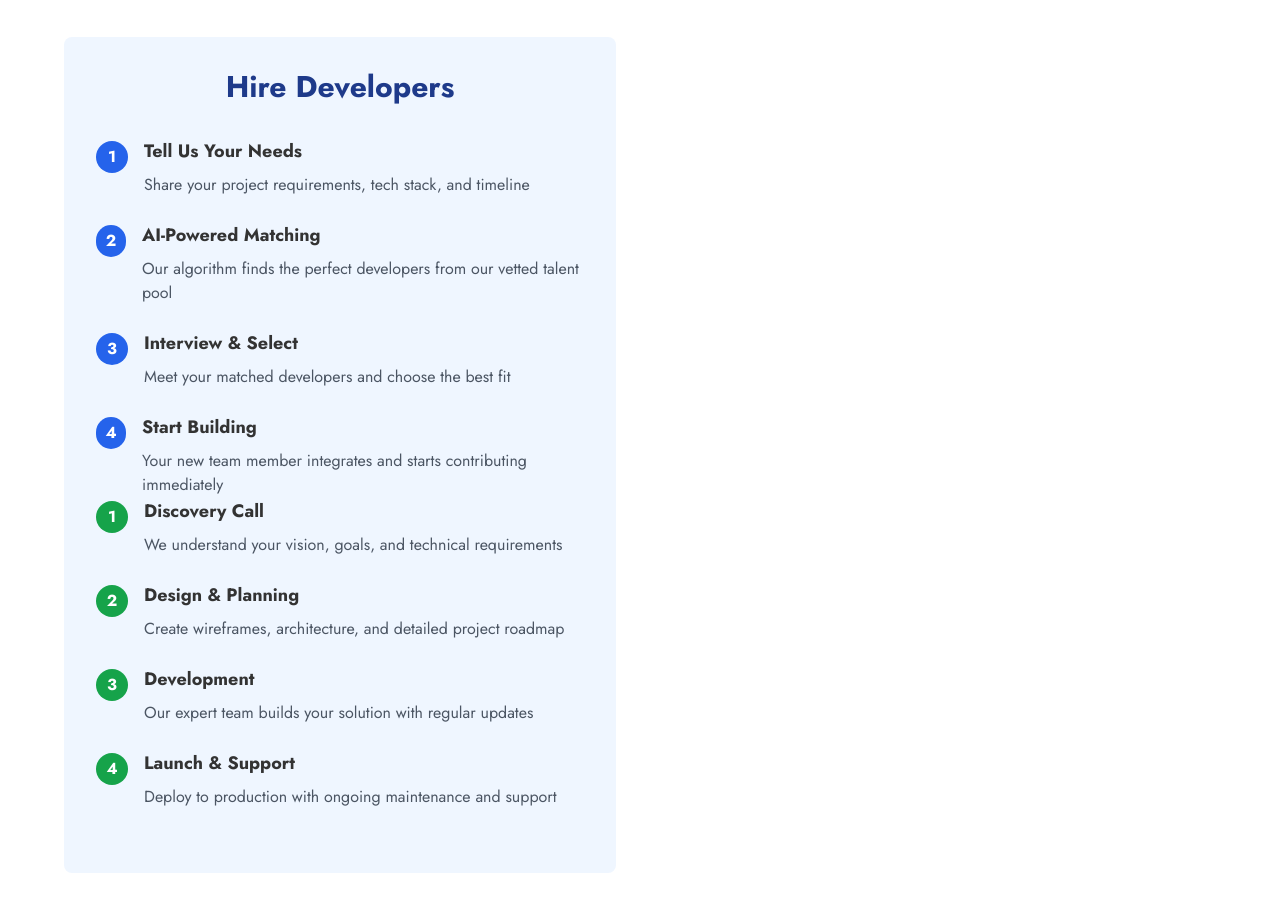
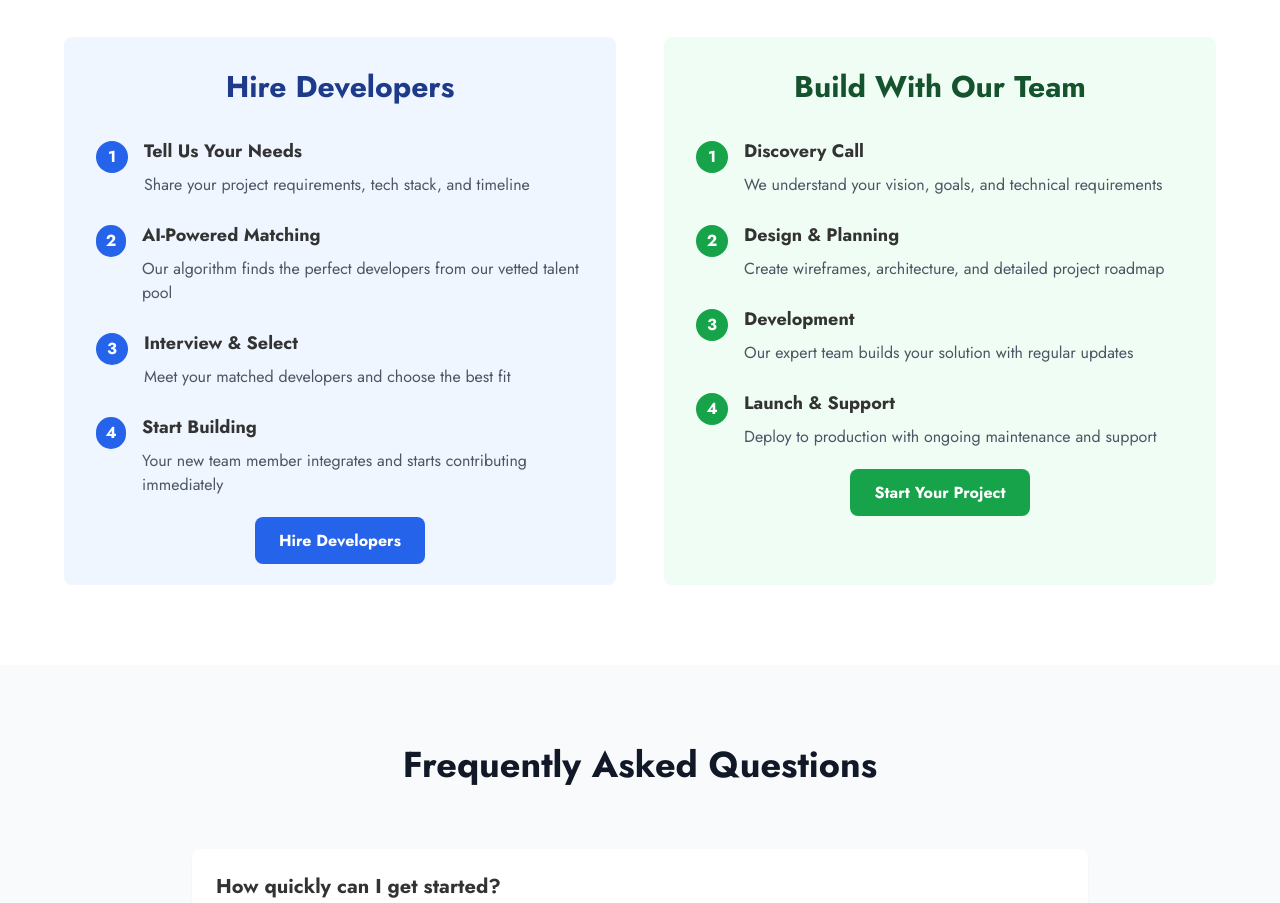
Before and after one commit to Geria01/geria2, a Next.js app: page /how-it-works in a window 1280 px wide. Shown: the part 400-1303 px from the top of the page. Built offline with nearby package versions, Linux system fonts and the light colour scheme.

Commit message:
Restored to '89b302367416bf4261a22f4a240ab8f5953eca69'
Replit-Restored-To: 89b302367416bf4261a22f4a240ab8f5953eca69

```diff
--- a/app/how-it-works/page.tsx
+++ b/app/how-it-works/page.tsx
@@ -68,7 +68,20 @@ export default function HowItWorksPage() {
                 </div>
               </div>
 
-              <div className="space-y-6 mb-8">
+              <div className="mt-8 text-center">
+                <Link href="/hire-talent" className="bg-blue-600 text-white px-6 py-3 rounded-lg font-semibold hover:bg-blue-700 transition-colors">
+                  Hire Developers
+                </Link>
+              </div>
+            </div>
+
+            {/* Build With Our Team Flow */}
+            <div className="bg-green-50 p-8 rounded-lg">
+              <h2 className="text-3xl font-bold text-green-900 mb-8 text-center">
+                Build With Our Team
+              </h2>
+
+              <div className="space-y-6">
                 <div className="flex items-start">
                   <div className="bg-green-600 text-white w-8 h-8 rounded-full flex items-center justify-center mr-4 mt-1">
                     <span className="font-bold">1</span>
@@ -109,17 +122,13 @@ export default function HowItWorksPage() {
                   </div>
                 </div>
               </div>
+
+              <div className="mt-8 text-center">
+                <Link href="/web-development" className="bg-green-600 text-white px-6 py-3 rounded-lg font-semibold hover:bg-green-700 transition-colors">
+                  Start Your Project
+                </Link>
+              </div>
             </div>
-          </div>
-
-          {/* Aligned CTA Buttons */}
-          <div className="flex flex-col sm:flex-row gap-4 justify-center mt-8">
-            <Link href="/hire-talent" className="bg-blue-600 text-white px-6 py-3 rounded-lg font-semibold hover:bg-blue-700 transition-colors text-center">
-              Hire Developers
-            </Link>
-            <Link href="/web-development" className="bg-green-600 text-white px-6 py-3 rounded-lg font-semibold hover:bg-green-700 transition-colors text-center">
-              Start Your Project
-            </Link>
           </div>
         </div>
       </section>
```
